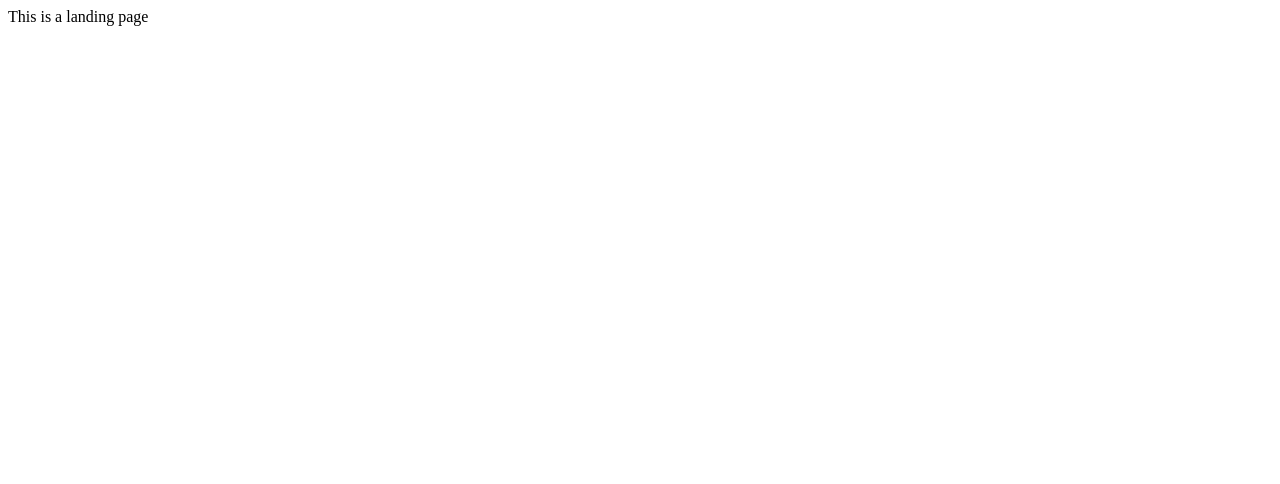
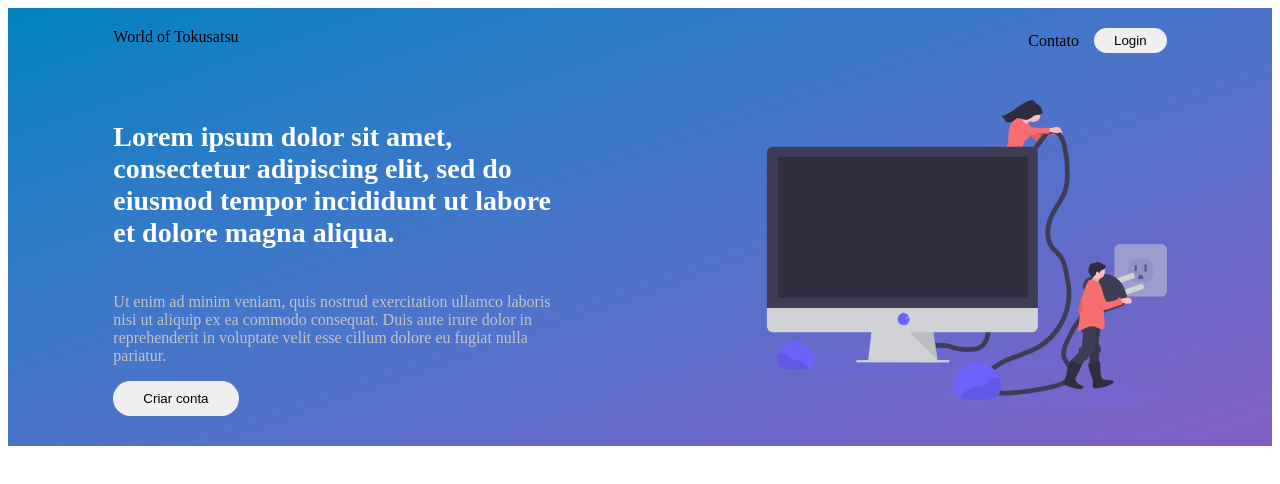
Before and after one commit to damassa/tokuflix-landing, a React (Create React App) app in the folder landing-page/: page / in a window 1280 px wide. Shown: the top 484 px of the page. Built offline with nearby package versions, Linux system fonts and the light colour scheme.

Commit message:
Styling landing page

```diff
--- a/landing-page/public/index.html
+++ b/landing-page/public/index.html
@@ -9,17 +9,6 @@
       href="https://fonts.googleapis.com/css2?family=Roboto+Condensed:wght@400;700&display=swap"
       rel="stylesheet"
     />
-    <link
-      rel="stylesheet"
-      type="text/css"
-      charset="UTF-8"
-      href="https://cdnjs.cloudflare.com/ajax/libs/slick-carousel/1.6.0/slick.min.css"
-    />
-    <link
-      rel="stylesheet"
-      type="text/css"
-      href="https://cdnjs.cloudflare.com/ajax/libs/slick-carousel/1.6.0/slick-theme.min.css"
-    />
 
     <title>World of Tokusatsu</title>
   </head>
--- a/landing-page/src/App.js
+++ b/landing-page/src/App.js
@@ -1,7 +1,13 @@
 import React from "react";
+import Header from "./components/Header";
+// import './global.css';
 
 function App() {
-  return <div className="App">This is a landing page</div>;
+  return (
+    <div className="App">
+      <Header />
+    </div>
+  );
 }
 
 export default App;
--- /dev/null
+++ b/landing-page/src/components/Header/index.js
@@ -0,0 +1,69 @@
+import React from "react";
+import { Grid } from "@material-ui/core";
+import Image from "../../assets/undraw_monitor_iqpq.svg";
+
+import useStyles from "./styles";
+
+const Header = () => {
+  const classes = useStyles();
+  return (
+    <Grid container justify="space-between" className={classes.Header}>
+      <Grid item xs={12} className={classes.HeaderNav}>
+        <Grid container justify="center">
+          <Grid item xs={10}>
+            <Grid container justify="space-between">
+              <Grid item xs={2}>
+                World of Tokusatsu
+              </Grid>
+              <Grid item xs={6}>
+                <Grid container justify="flex-end">
+                  <Grid item xs={1} className={classes.MenuItem}>
+                    Contato
+                  </Grid>
+                  <Grid item xs={2} className={classes.MenuItem}>
+                    <button>Login</button>
+                  </Grid>
+                </Grid>
+              </Grid>
+            </Grid>
+          </Grid>
+        </Grid>
+      </Grid>
+      <Grid item xs={12} className={classes.HeaderContent}>
+        <Grid container justify="center">
+          <Grid item xs={10}>
+            <Grid container justify="center" alignItems="center">
+              <Grid item xs={5}>
+                <Grid container>
+                  <Grid item xs={12}>
+                    <h3>
+                      Lorem ipsum dolor sit amet, consectetur adipiscing elit,
+                      sed do eiusmod tempor incididunt ut labore et dolore magna
+                      aliqua.
+                    </h3>
+                  </Grid>
+                  <Grid item xs={12}>
+                    <p>
+                      Ut enim ad minim veniam, quis nostrud exercitation ullamco
+                      laboris nisi ut aliquip ex ea commodo consequat. Duis aute
+                      irure dolor in reprehenderit in voluptate velit esse
+                      cillum dolore eu fugiat nulla pariatur.
+                    </p>
+                  </Grid>
+                  <Grid item xs={12}>
+                    <button>Criar conta</button>
+                  </Grid>
+                </Grid>
+              </Grid>
+              <Grid item xs={7} className={classes.HeaderImage}>
+                <img src={Image} alt="TV Series" />
+              </Grid>
+            </Grid>
+          </Grid>
+        </Grid>
+      </Grid>
+    </Grid>
+  );
+};
+
+export default Header;
--- /dev/null
+++ b/landing-page/src/components/Header/styles.js
@@ -0,0 +1,57 @@
+import { makeStyles } from "@material-ui/core/styles";
+
+const useStyles = makeStyles(() => ({
+  Header: {
+    backgroundImage:
+      "linear-gradient(to right bottom, #0082c1, #2b7cc7, #4b74ca, #686ac9, #845ec2)",
+  },
+  HeaderNav: {
+    padding: "20px 0",
+    "& button": {
+      padding: "5px 20px",
+      borderRadius: 100,
+      border: "none",
+      cursor: "pointer",
+      transition: ".2s",
+    },
+    "& button:hover": {
+      backgroundColor: "#CCCCCC",
+      transition: ".2s",
+    },
+  },
+  MenuItem: {
+    display: "flex",
+    alignItems: "center",
+    justifyContent: "flex-end",
+  },
+  HeaderContent: {
+    padding: "20px 0 30px 0",
+    "& h3": {
+      color: "#FEFEFE",
+      fontSize: 28,
+    },
+    "& p": {
+      color: "#C4C4C4",
+    },
+    "& button": {
+      padding: "10px 30px",
+      borderRadius: 100,
+      border: "none",
+      cursor: "pointer",
+      transition: ".2s",
+    },
+    "& button:hover": {
+      backgroundColor: "#CCCCCC",
+      transition: ".2s",
+    },
+  },
+  HeaderImage: {
+    display: "flex",
+    justifyContent: "flex-end",
+    "& img": {
+      width: "70%",
+    },
+  },
+}));
+
+export default useStyles;
```
Also changed, not shown: landing-page/public/data/actorsTemplate.json (deleted, +0 -38 lines), landing-page/public/data/serieTemplate.json (deleted, +0 -13 lines), landing-page/src/assets/undraw_monitor_iqpq.svg (added).
